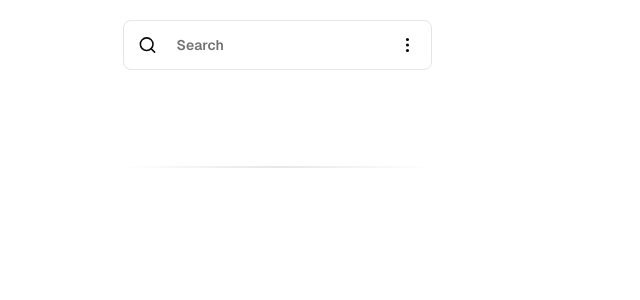
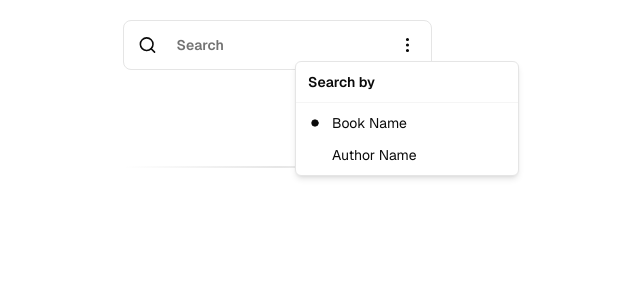
Before and after one commit to sayyedarib/isa_alemeno, a Next.js app: page / in a window 1280 px wide. Both pictures are taken after a click on the icon 770 px from the left and 45 px from the top of the page. Shown: the top 300 px of the page, without its empty margins (363-1003 px from the left). Built offline with nearby package versions, Linux system fonts and the light colour scheme.

Commit message:
add dropdown in searchbar to select search by author or book name

```diff
--- a/src/components/search-bar.tsx
+++ b/src/components/search-bar.tsx
@@ -1,8 +1,21 @@
+"use client";
+
+import { useState } from "react";
 import { EllipsisVertical, SearchIcon } from "lucide-react";
 
 import { Input } from "@/components/ui/input";
+import {
+  DropdownMenu,
+  DropdownMenuContent,
+  DropdownMenuLabel,
+  DropdownMenuRadioGroup,
+  DropdownMenuRadioItem,
+  DropdownMenuSeparator,
+  DropdownMenuTrigger,
+} from "@/components/ui/dropdown-menu";
 
 export default function SearchBar() {
+  const [position, setPosition] = useState("book_name");
   return (
     <div className="flex items-center w-full space-x-2 rounded-lg border px-3.5 py-2">
       <SearchIcon />
@@ -11,7 +24,23 @@ export default function SearchBar() {
         placeholder="Search"
         className="w-full border-0 h-8 font-semibold"
       />
-      <EllipsisVertical className="cursor-pointer" />
+      <DropdownMenu>
+        <DropdownMenuTrigger asChild>
+          <EllipsisVertical className="cursor-pointer" />
+        </DropdownMenuTrigger>
+        <DropdownMenuContent className="w-56">
+          <DropdownMenuLabel>Search by</DropdownMenuLabel>
+          <DropdownMenuSeparator />
+          <DropdownMenuRadioGroup value={position} onValueChange={setPosition}>
+            <DropdownMenuRadioItem value="book_name">
+              Book Name
+            </DropdownMenuRadioItem>
+            <DropdownMenuRadioItem value="author_name">
+              Author Name
+            </DropdownMenuRadioItem>
+          </DropdownMenuRadioGroup>
+        </DropdownMenuContent>
+      </DropdownMenu>
     </div>
   );
 }
```
